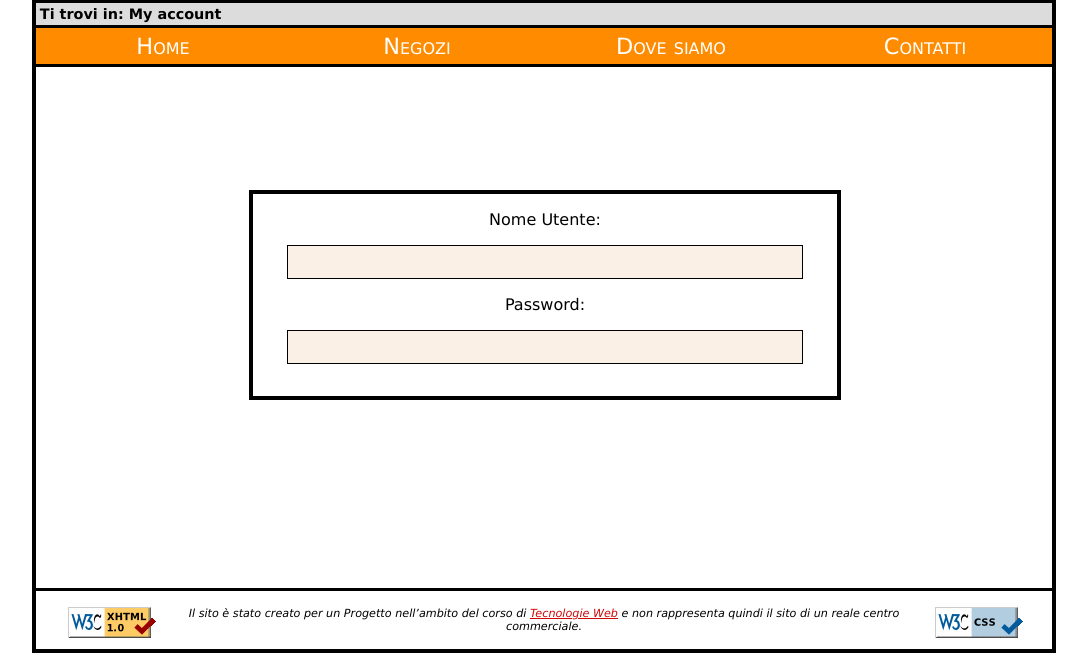
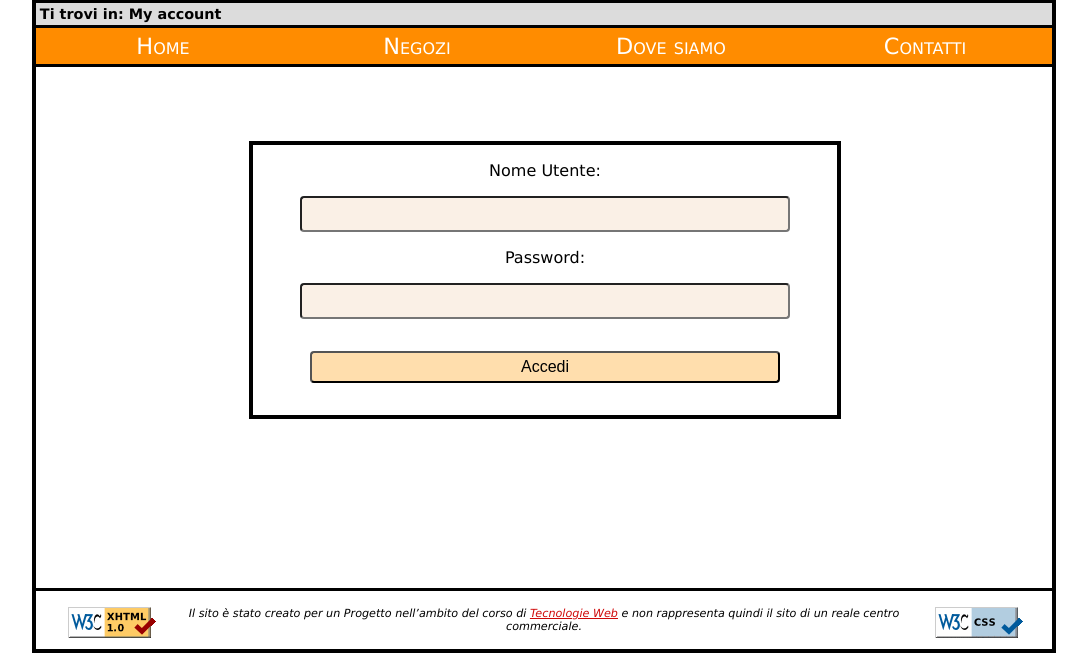
Before and after one commit to Italiaracerx/TecWeb-Project, a PHP site: page /login.html in a window 1280 px wide. Shown: the part 132-800 px from the top of the page, without its empty margins (96-1183 px from the left). Run offline with PHP 8.4, Linux system fonts and the light colour scheme.

Commit message:
Modifiche pagina login

```diff
--- a/code/login.html
+++ b/code/login.html
@@ -38,9 +38,10 @@
     	<div id=formLogin>
     		<form action="" method="post">
     			<label for="NomeUtente">Nome Utente:</label>
-    			<input name="NomeUtente"><br>
-    		     <label for="Password">Password:</label>
+    			<input name="NomeUtente" type="text">
+    		    <label for="Password">Password:</label>
     			<input type="password">
+                <input type="submit" value="Accedi">
     		</form>
     	</div>
 	</div>
--- a/code/style.css
+++ b/code/style.css
@@ -223,11 +223,10 @@ a:visited{
 
 #formLogin {
 	border:1px solid #000;
-	margin-top: 10%;
+	margin-top: 5%;
 	margin-left: 20%;
 	width: 60%;
 	font-size: 1em;
-
 }
 
 #formLogin form{
@@ -236,13 +235,35 @@ a:visited{
 	text-align: center;
 }
 #formLogin input{
-	width: 90%;
 	height: 2em;
+	width: 85%;
 	font-size: 1em;
-	border:1px solid #000;
 	margin-top: 1em;
 	margin-bottom: 1em;
-	background:#FAF0E6;
-	padding-left:0.5em;
+
+}
+input[type=text]{
+    border-radius: 4px;
+    background-color:#FAF0E6;
+    padding-left: 0.5em;
 	padding-right: 0.5em;
 }
+input[type=text]:focus {
+    background-color: 	#FFFACD;
+}
+
+input[type=password]{
+	border-radius: 4px;
+    background-color:#FAF0E6;
+    padding-left: 0.5em;
+	padding-right: 0.5em;
+}
+input[type=password]:focus {
+    background-color: 	#FFFACD;
+}
+
+input[type=submit]{
+	background-color: 	#FFDEAD;
+    cursor: pointer;
+    border-radius: 4px;
+}
```
Also changed, not shown: 2 other files.
